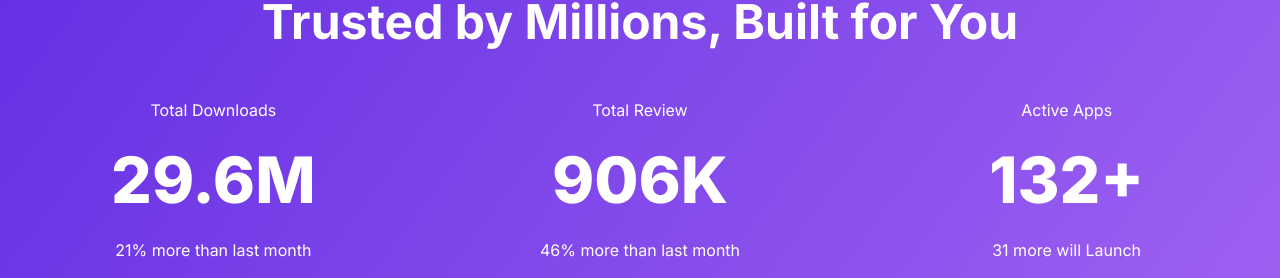
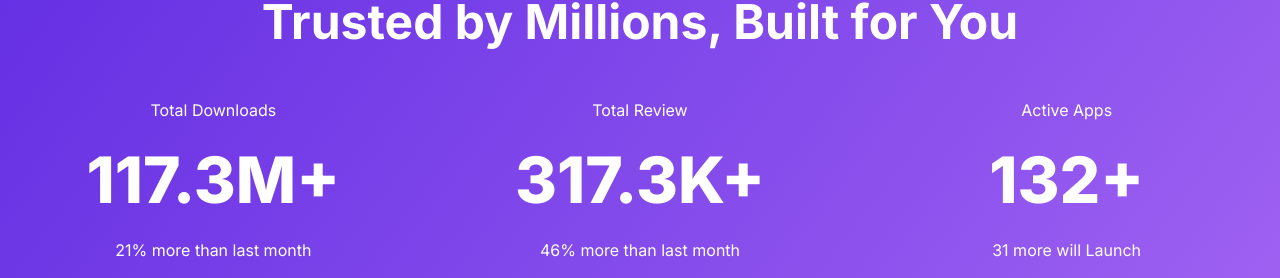
Before and after one commit to naimurcse/app-nexus-io, a React (Vite) app: page / in a window 1280 px wide. Shown: the part 1052-1330 px from the top of the page. Built offline with nearby package versions, Linux system fonts and the light colour scheme.

Commit message:
Added Functionality for get total reviews and total downloads; showed them in Home

```diff
--- a/src/components/Statistic/Statistic.jsx
+++ b/src/components/Statistic/Statistic.jsx
@@ -1,6 +1,7 @@
+import { formatCount } from "./../../utilities/utilities";
 import "./Statistic.css";
 
-const Statistic = () => {
+const Statistic = ({ totalReview, totalDownload }) => {
   return (
     <>
       <div className="statistic-section py-[80px]">
@@ -11,12 +12,16 @@ const Statistic = () => {
           <div className="grid grid-cols-3 ">
             <div>
               <p>Total Downloads</p>
-              <p className="text-[64px] font-extrabold my-[10px]">29.6M</p>
+              <p className="text-[64px] font-extrabold my-[10px]">
+                {formatCount(totalDownload)}
+              </p>
               <p>21% more than last month</p>
             </div>
             <div>
               <p>Total Review</p>
-              <p className="text-[64px] font-extrabold my-[10px]">906K</p>
+              <p className="text-[64px] font-extrabold my-[10px]">
+                {formatCount(totalReview)}
+              </p>
               <p>46% more than last month</p>
             </div>
             <div>
--- a/src/pages/Home/Home.jsx
+++ b/src/pages/Home/Home.jsx
@@ -6,10 +6,22 @@ import TopApps from "../TopApps/TopApps";
 
 const Home = () => {
   const apps = useLoaderData();
+  console.log(apps);
+  const totalReview = apps
+    .map((app) => Number(app.reviews))
+    .reduce((acc, current) => acc + current, 0);
+  const totalDownload = apps
+    .map((app) => Number(app.downloads))
+    .reduce((acc, current) => acc + current, 0);
+  //  apps.reduce((acc, current) => acc + current, 0);
+  console.log(totalDownload);
   return (
     <div className="">
       <Hero></Hero>
-      <Statistic></Statistic>
+      <Statistic
+        totalReview={totalReview}
+        totalDownload={totalDownload}
+      ></Statistic>
       <Suspense
         className=""
         fallback={<span className="loading loading-ring loading-xl"></span>}
```
